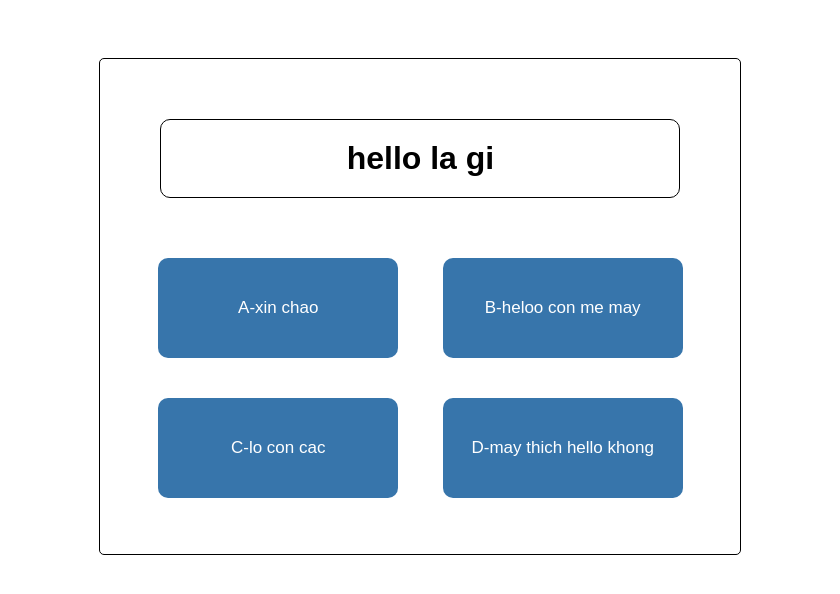
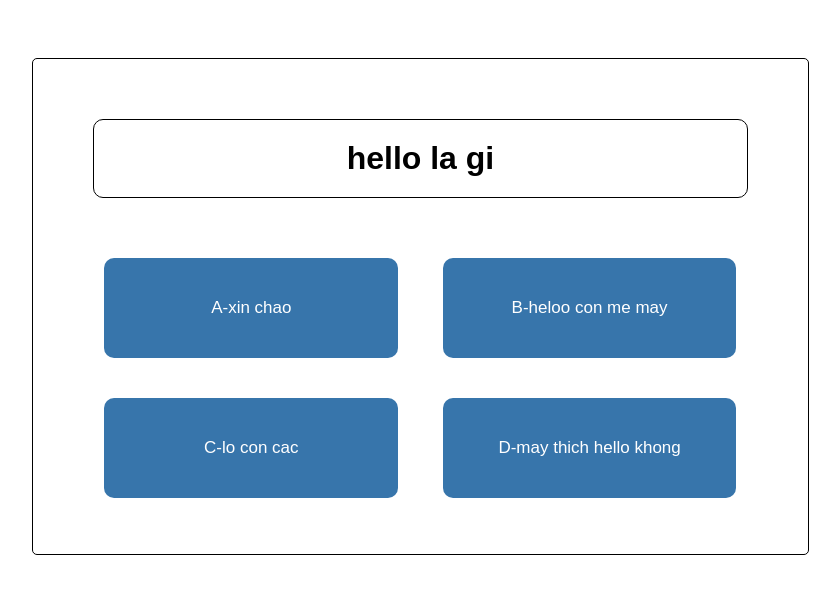
Before and after one commit to thaisnek/EnglishLearning, a Django app: page /quizzes/1/questions/ in a window 1280 px wide. Shown: the top 594 px of the page, without its empty margins (284-1124 px from the left). Run offline with Django 5.2, Linux system fonts and the light colour scheme; data comes from the database, SQL or seed files in the repository.

Commit message:
Update question_list.css

```diff
--- a/EngLearning/courses/static/courses/css/question_list.css
+++ b/EngLearning/courses/static/courses/css/question_list.css
@@ -18,7 +18,7 @@ h1 {
 }
 
 #answer-container {
-    max-width: 600px;
+    min-width: 600px;
     border-radius: 5px;
     text-align: center;
     border: 1px solid black;
```
